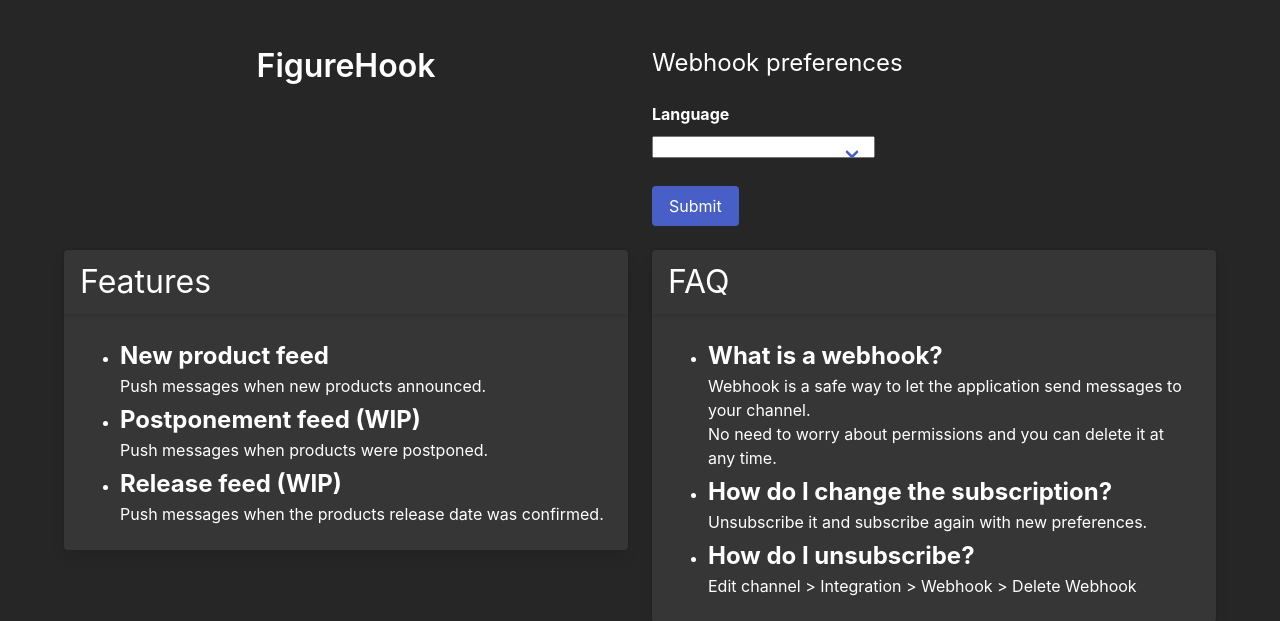
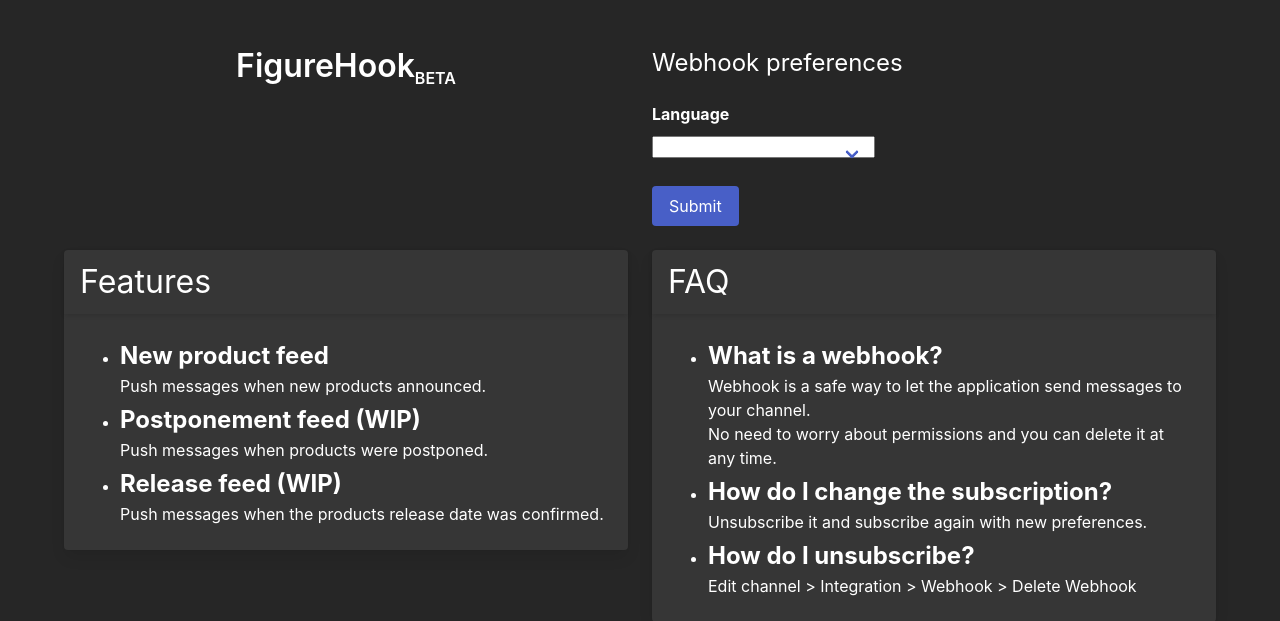
Before and after one commit to FigureHook/figure_crawler, a Python web app: template Services/web/templates/index.html in a window 1280 px wide. Shown: the top 621 px of the page. Run offline with Jinja, Linux system fonts and the light colour scheme; the template is opened without the code that fills it: most values are stand-ins (such as "Sample title", 1, 10 or a date in 2020); form fields are guessed from the names that the template uses.

Commit message:
[ADD] added Beta tag in web title

```diff
--- a/Services/web/templates/index.html
+++ b/Services/web/templates/index.html
@@ -29,7 +29,7 @@
       {% endwith %}
       <div class="columns">
         <div class="column is-half has-text-white">
-          <h1 class="title has-text-centered has-text-white">FigureHook</h1>
+          <h1 class="title has-text-centered has-text-white">FigureHook<sub class="is-size-6">BETA</sub></h1>
         </div>
         <div class="column is-half has-text-white">
           <h3 class="subtitle is-4 has-text-white">Webhook {{ gettext('preferences') }}</h2>
@@ -44,7 +44,6 @@
                 </div>
               </div>
               <div class="field">
-                <!-- {{ form.is_nsfw.label(class_='label checkbox') }} -->
                 <div class="control">
                   {{ form.is_nsfw }}{{ form.is_nsfw.label(class_='ml-2 has-text-weight-bold') }}
                 </div>
```
